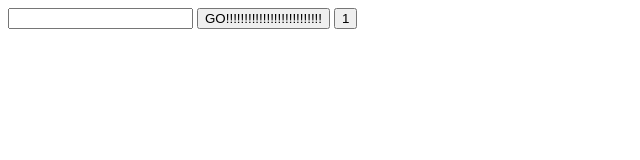
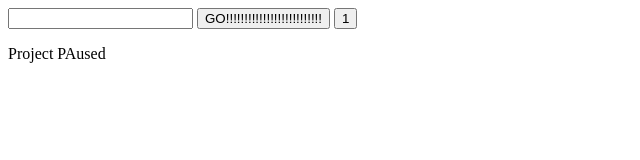
Before and after one commit to beet461/Projects, a plain HTML site: page JS-Projects/Calculator/index.html in a window 1280 px wide. Shown: the whole page, without its empty margins (0-640 px from the left). Drawn offline with Linux system fonts and the light colour scheme.

Commit message:
Up to date

```diff
--- a/JS-Projects/Calculator/index.html
+++ b/JS-Projects/Calculator/index.html
@@ -9,7 +9,7 @@
         <input type="text" id="name">
         <button onclick="answer()">GO!!!!!!!!!!!!!!!!!!!!!!!!!!</button>
         <button >1</button>
-        <p id="ans"></p>
+        <p id="ans">Project PAused</p>
         <script src="script.js"></script>
     </body>
 </html>
```
